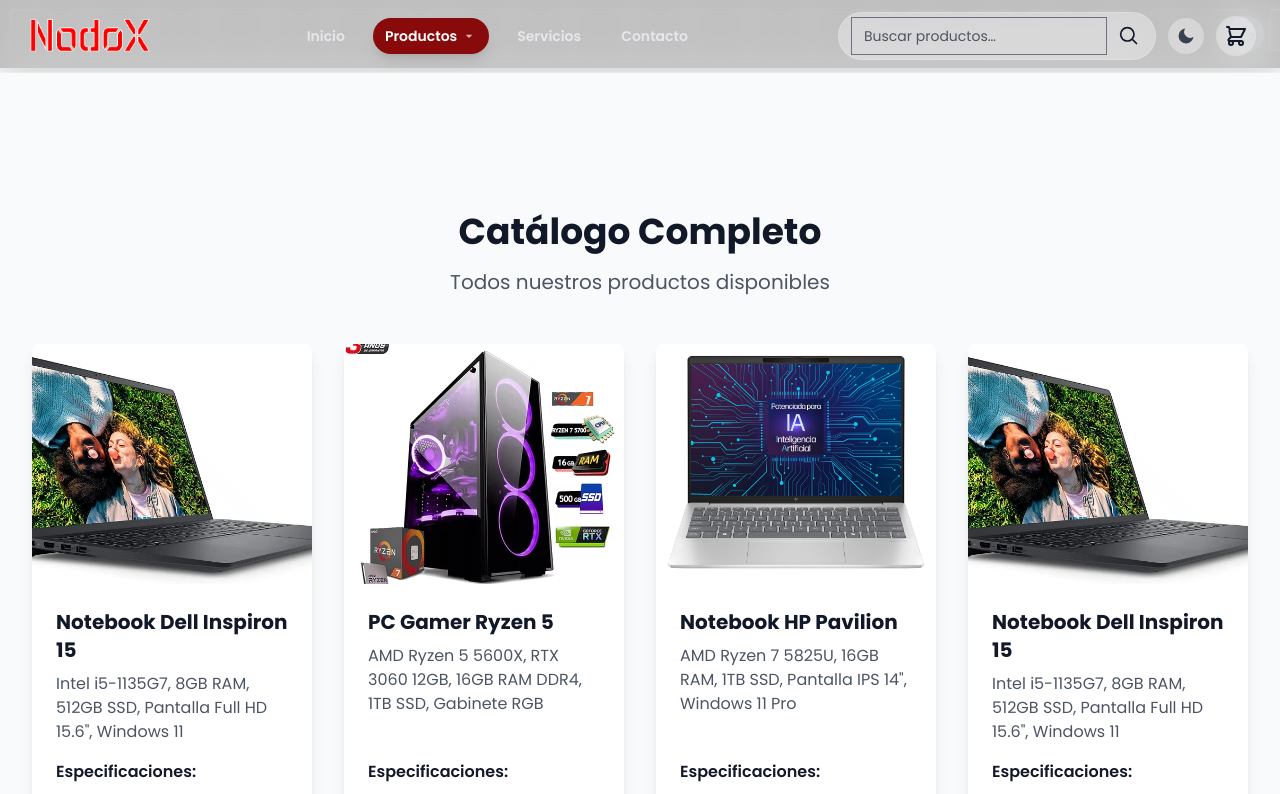
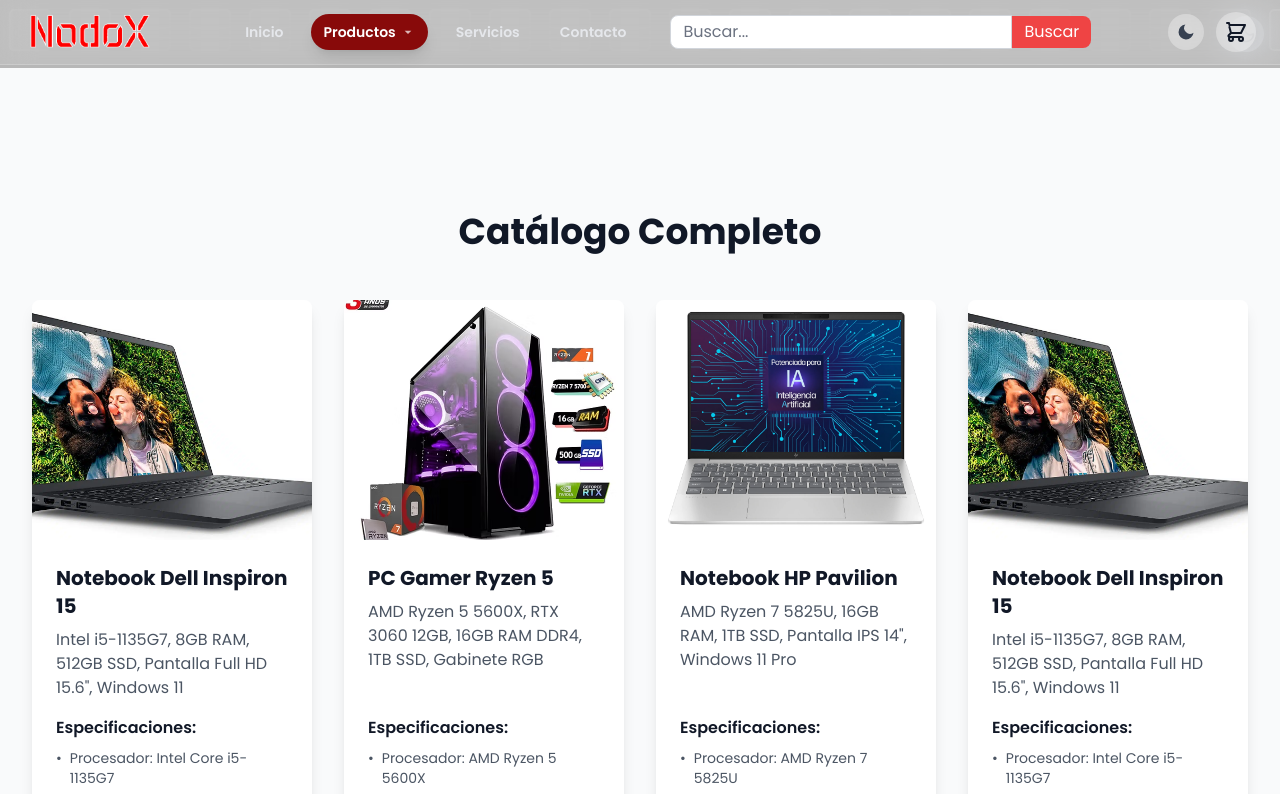
Before and after one commit to alejandr088/NodoX, a React (Vite) app: page /products in a window 1280 px wide. Shown: the top 794 px of the page. Built offline with nearby package versions, Linux system fonts and the light colour scheme.

Commit message:
new search filter

```diff
--- a/src/components/Navbar.jsx
+++ b/src/components/Navbar.jsx
@@ -17,14 +17,6 @@
   const toggleMobileSection = (key) =>
     setOpenMobile((s) => ({ ...s, [key]: !s[key] }));
 
-  const handleSearchSubmit = (e) => {
-    e.preventDefault();
-    const q = searchTerm.trim();
-    navigate(q ? `/products?search=${encodeURIComponent(q)}` : '/products');
-    setSearchTerm('');
-    setIsMenuOpen(false);
-  };
-
   const navLinks = [
     { path: '/', name: 'Inicio' },
     {
@@ -34,33 +26,41 @@
         {
           name: 'Notebooks',
           subMenu: [
-            { name: 'AMD', path: '#' },
-            { name: 'Intel', path: '#' },
+            { name: 'AMD' },
+            { name: 'Intel' },
           ],
         },
         {
           name: 'PC',
           subMenu: [
-            { name: 'AMD', path: '#' },
-            { name: 'Intel', path: '#' },
+            { name: 'AMD' },
+            { name: 'Intel' },
           ],
         },
         {
           name: 'Repuestos',
           subMenu: [
-            { name: 'Baterías', path: '#' },
-            { name: 'Cargadores', path: '#' },
-            { name: 'Pantallas', path: '#' },
+            { name: 'Baterías' },
+            { name: 'Cargadores' },
+            { name: 'Pantallas' },
           ],
         },
-        { name: 'Herramientas', path: '#' },
-        { name: 'Periféricos', path: '#' },
-        { name: 'Redes', path: '#' },
+        { name: 'Herramientas' },
+        { name: 'Periféricos' },
+        { name: 'Redes' },
       ],
     },
     { path: '/services', name: 'Servicios' },
     { path: '/contact', name: 'Contacto' },
   ];
+
+  const handleSearch = (e) => {
+    e.preventDefault();
+    if (searchTerm.trim() !== '') {
+      navigate(`/products?search=${encodeURIComponent(searchTerm.trim())}`);
+      setSearchTerm('');
+    }
+  };
 
   return (
     <>
@@ -86,6 +86,7 @@
             </div>
           </button>
 
+          {/* Desktop Links + Search */}
           <div className="hidden md:flex items-center gap-4">
             {navLinks.map((link, i) => {
               if (!link.subMenu) {
@@ -149,22 +150,33 @@
                                   </svg>
                                 </>
                               ) : (
-                                <Link to={sub.path} className="w-full">
+                                <button
+                                  onClick={() => {
+                                    navigate(`/products?search=${encodeURIComponent(sub.name)}`);
+                                    setHoverTop(null);
+                                    setHoverSub(null);
+                                  }}
+                                  className="w-full text-left"
+                                >
                                   {sub.name}
-                                </Link>
+                                </button>
                               )}
                             </div>
 
                             {hasChildren && hoverSub === key && (
                               <div className="absolute top-0 left-full ml-2 bg-white dark:bg-gray-800 shadow-xl rounded-xl py-2 w-56 z-50">
                                 {sub.subMenu.map((deep, k) => (
-                                  <Link
+                                  <button
                                     key={`${key}-${k}`}
-                                    to={deep.path}
-                                    className="block px-4 py-2 text-sm text-gray-700 dark:text-gray-200 hover:bg-gray-100 dark:hover:bg-gray-700/60"
+                                    onClick={() => {
+                                      navigate(`/products?search=${encodeURIComponent(deep.name)}`);
+                                      setHoverTop(null);
+                                      setHoverSub(null);
+                                    }}
+                                    className="block px-4 py-2 text-sm text-gray-700 dark:text-gray-200 hover:bg-gray-100 dark:hover:bg-gray-700/60 w-full text-left"
                                   >
                                     {deep.name}
-                                  </Link>
+                                  </button>
                                 ))}
                               </div>
                             )}
@@ -176,36 +188,27 @@
                 </div>
               );
             })}
-          </div>
 
-          {/* Derecha: Buscador + Tema + Carrito */}
-          <div className="flex items-center gap-3">
-            {/* Buscador (desktop) */}
-            <form
-              onSubmit={handleSearchSubmit}
-              className="hidden md:flex items-center rounded-full border border-white/20 dark:border-gray-700 bg-white/30 dark:bg-gray-800/30 backdrop-blur-md px-3 py-1 focus-within:ring-2 focus-within:ring-brand-600"
-            >
+            {/* Search box */}
+            <form onSubmit={handleSearch} className="ml-4 flex items-center">
               <input
                 type="text"
-                inputMode="search"
-                placeholder="Buscar productos…"
-                aria-label="Buscar"
+                placeholder="Buscar..."
                 value={searchTerm}
                 onChange={(e) => setSearchTerm(e.target.value)}
-                className="bg-transparent outline-none placeholder-gray-600 dark:placeholder-gray-400 text-sm text-gray-900 dark:text-gray-100 w-44 lg:w-64"
+                className="px-3 py-1 rounded-l-lg border border-gray-300 dark:border-gray-700 bg-white dark:bg-gray-900 text-gray-900 dark:text-gray-100 focus:outline-none focus:ring-2 focus:ring-red-500"
               />
               <button
                 type="submit"
-                aria-label="Buscar"
-                className="ml-2 p-1 rounded-full hover:bg-white/40 dark:hover:bg-gray-700/40 transition"
-                title="Buscar"
+                className="px-3 py-1 bg-red-500 text-white rounded-r-lg hover:bg-red-600 transition"
               >
-                <svg className="w-5 h-5 text-gray-900 dark:text-gray-100" viewBox="0 0 24 24" fill="none" stroke="currentColor">
-                  <path strokeLinecap="round" strokeLinejoin="round" strokeWidth="2" d="M21 21l-4.35-4.35M10 18a8 8 0 110-16 8 8 0 010 16z" />
-                </svg>
+                Buscar
               </button>
             </form>
+          </div>
 
+          <div className="flex items-center gap-3">
+            {/* Theme button */}
             <button
               onClick={toggleTheme}
               aria-label="Cambiar tema"
@@ -223,6 +226,7 @@
               )}
             </button>
 
+            {/* Cart button */}
             <Link to="/cart" className="relative p-2 rounded-full bg-white/30 dark:bg-gray-800/30 backdrop-blur-md hover:bg-white/40 dark:hover:bg-gray-700/40 transition">
               <svg className="w-6 h-6 text-gray-900 dark:text-gray-100" fill="none" stroke="currentColor" viewBox="0 0 24 24">
                 <path strokeLinecap="round" strokeLinejoin="round" strokeWidth={2} d="M3 3h2l.4 2M7 13h10l4-8H5.4M7 13L5.4 7M7 13l-2.293 2.293c-.63.63-.184 1.707.707 1.707H17m0 0a2 2 0 100 4 2 2 0 000-4zm-8 2a2 2 0 11-4 0 2 2 0 014 0z" />
@@ -236,8 +240,26 @@
           </div>
         </div>
 
+        {/* Mobile Menu */}
         {isMenuOpen && (
           <div className="md:hidden bg-white/20 dark:bg-[#0d0d0d]/30 backdrop-blur-md border-t border-white/20 dark:border-gray-700 px-4 pb-4 rounded-b-lg">
+            {/* Search box mobile */}
+            <form onSubmit={handleSearch} className="mb-4 flex items-center">
+              <input
+                type="text"
+                placeholder="Buscar..."
+                value={searchTerm}
+                onChange={(e) => setSearchTerm(e.target.value)}
+                className="flex-1 px-3 py-1 rounded-l-lg border border-gray-300 dark:border-gray-700 bg-white dark:bg-gray-900 text-gray-900 dark:text-gray-100 focus:outline-none focus:ring-2 focus:ring-red-500"
+              />
+              <button
+                type="submit"
+                className="px-3 py-1 bg-red-500 text-white rounded-r-lg hover:bg-red-600 transition"
+              >
+                Buscar
+              </button>
+            </form>
+
             {navLinks.map((link, i) => (
               <div key={i} className="border-b border-white/10 dark:border-gray-800 last:border-0 py-2">
                 <div className="flex items-center justify-between">
@@ -286,24 +308,30 @@
                             {openMobile[`${link.name}-${sub.name}`] && (
                               <div className="ml-4">
                                 {sub.subMenu.map((deep, k) => (
-                                  <Link
+                                  <button
                                     key={k}
-                                    to={deep.path}
-                                    className="block px-3 py-1 text-sm text-gray-300 hover:bg-white/10 rounded"
+                                    onClick={() => {
+                                      navigate(`/products?search=${encodeURIComponent(deep.name)}`);
+                                      setIsMenuOpen(false);
+                                    }}
+                                    className="block px-3 py-1 text-sm text-gray-300 hover:bg-white/10 rounded w-full text-left"
                                   >
                                     {deep.name}
-                                  </Link>
+                                  </button>
                                 ))}
                               </div>
                             )}
                           </>
                         ) : (
-                          <Link
-                            to={sub.path}
-                            className="block px-3 py-1 text-sm text-gray-300 hover:bg-white/10 rounded"
+                          <button
+                            onClick={() => {
+                              navigate(`/products?search=${encodeURIComponent(sub.name)}`);
+                              setIsMenuOpen(false);
+                            }}
+                            className="block px-3 py-1 text-sm text-gray-300 hover:bg-white/10 rounded w-full text-left"
                           >
                             {sub.name}
-                          </Link>
+                          </button>
                         )}
                       </div>
                     ))}
--- a/src/pages/ProductsPage.jsx
+++ b/src/pages/ProductsPage.jsx
@@ -1,20 +1,29 @@
-import { Link, useLocation } from 'react-router-dom';
-import productsData from '../data/products';
-import Navbar from '../components/Navbar';
-import Footer from '../components/Footer';
-import { useCart } from '../contexts/CartContext';
+import { Link, useLocation } from 'react-router-dom'
+import productsData from '../data/products'
+import Navbar from '../components/Navbar'
+import Footer from '../components/Footer'
+import { useCart } from '../contexts/CartContext'
+import { useMemo } from 'react'
 
 export default function ProductsPage() {
-  const { addToCart } = useCart();
-  const location = useLocation();
+  const { addToCart } = useCart()
+  const location = useLocation()
 
-  // Leer ?search= de la URL (case-insensitive)
-  const params = new URLSearchParams(location.search);
-  const searchTerm = (params.get('search') || '').trim().toLowerCase();
+  // Extraer query string ?search=...
+  const searchParams = new URLSearchParams(location.search)
+  const searchQuery = searchParams.get('search')?.toLowerCase() || ''
 
-  const filteredProducts = productsData.filter((p) =>
-    p.name.toLowerCase().includes(searchTerm)
-  );
+  // Filtrar productos según searchQuery
+  const filteredProducts = useMemo(() => {
+    if (!searchQuery) return productsData
+    return productsData.filter(product => {
+      // Filtra si el nombre o specs contienen el término buscado
+      return (
+        product.name.toLowerCase().includes(searchQuery) ||
+        product.specs.some(spec => spec.toLowerCase().includes(searchQuery))
+      )
+    })
+  }, [searchQuery])
 
   return (
     <div className="bg-gray-50 dark:bg-gray-900 min-h-screen flex flex-col">
@@ -26,24 +35,20 @@
             <h1 className="text-4xl font-bold text-gray-900 dark:text-white">
               Catálogo Completo
             </h1>
-            {searchTerm ? (
-              <p className="mt-4 text-xl text-gray-600 dark:text-gray-300">
-                Resultados para: <span className="font-semibold">{params.get('search')}</span>
-              </p>
-            ) : (
-              <p className="mt-4 text-xl text-gray-600 dark:text-gray-300">
-                Todos nuestros productos disponibles
+            {searchQuery && (
+              <p className="mt-2 text-lg text-gray-600 dark:text-gray-300">
+                Resultados para: <span className="font-semibold">{searchQuery}</span>
               </p>
             )}
           </div>
 
           {filteredProducts.length === 0 ? (
             <p className="text-center text-gray-600 dark:text-gray-300">
-              No se encontraron productos.
+              No se encontraron productos para "{searchQuery}".
             </p>
           ) : (
             <div className="grid grid-cols-1 sm:grid-cols-2 lg:grid-cols-3 xl:grid-cols-4 gap-8">
-              {filteredProducts.map((product) => (
+              {filteredProducts.map(product => (
                 <ProductCard key={product.id} product={product} addToCart={addToCart} />
               ))}
             </div>
@@ -53,16 +58,13 @@
 
       <Footer />
     </div>
-  );
+  )
 }
 
 function ProductCard({ product, addToCart }) {
   return (
     <div className="bg-white dark:bg-gray-800 rounded-lg shadow-lg overflow-hidden hover:shadow-xl transition-shadow duration-300 h-full flex flex-col group">
-      <Link
-        to={`/product/${product.id}`}
-        className="relative h-60 overflow-hidden block"
-      >
+      <Link to={`/product/${product.id}`} className="relative h-60 overflow-hidden block">
         <img
           src={product.image}
           alt={product.name}
@@ -80,11 +82,9 @@
         <h3 className="text-xl font-bold text-gray-900 dark:text-white mb-2">
           {product.name}
         </h3>
-
         <p className="text-gray-600 dark:text-gray-300 mb-4 flex-grow line-clamp-3">
           {product.description}
         </p>
-
         <div className="space-y-2 mb-4">
           <h4 className="font-semibold text-gray-900 dark:text-white">Especificaciones:</h4>
           <ul className="text-sm text-gray-600 dark:text-gray-300 space-y-1">
@@ -96,7 +96,6 @@
             ))}
           </ul>
         </div>
-
         <div className="flex justify-between items-center mt-auto">
           <span className="text-xl font-bold text-red-500">
             ${product.price.toLocaleString()}
@@ -114,5 +113,5 @@
         </div>
       </div>
     </div>
-  );
+  )
 }
```
